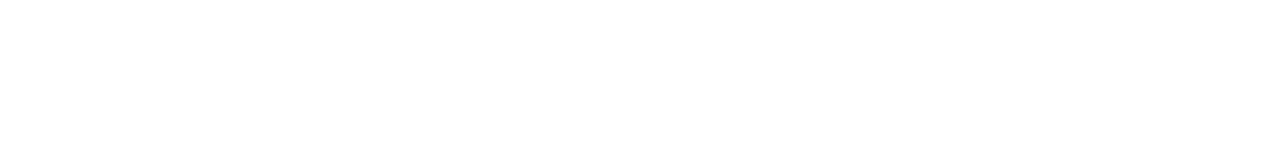
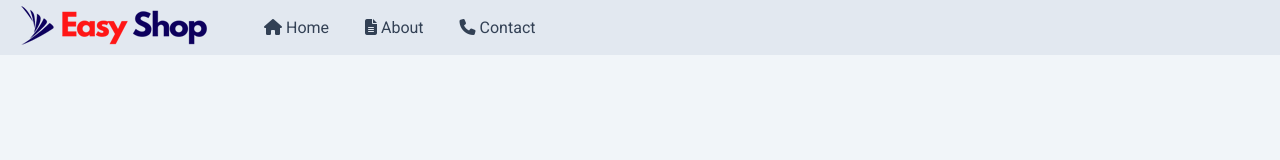
Before and after one commit to ahjam-taoufik/cv2-blog-tailwindcss, a website built with Parcel: page src/index.html in a window 1280 px wide. Built offline with nearby package versions, Linux system fonts and the light colour scheme; a web font is replaced by a local one.

Commit message:
add navBar and custom fontFamily

```diff
--- a/src/index.html
+++ b/src/index.html
@@ -12,7 +12,35 @@
       crossorigin="anonymous"
       referrerpolicy="no-referrer"
     />
+    <link rel="preconnect" href="https://fonts.googleapis.com" />
+    <link rel="preconnect" href="https://fonts.gstatic.com" crossorigin />
+    <link
+      href="https://fonts.googleapis.com/css2?family=Arima&family=Poppins:wght@400;700;900&family=Roboto:wght@400;700;900&display=swap"
+      rel="stylesheet"
+    />
     <title>Document</title>
   </head>
-  <body></body>
+  <body class="font-roboto">
+    <div class="bg-slate-100 h-screen">
+      <nav class="bg-slate-200 flex items-center">
+        <div class="ml-4">
+          <img src="../images/easyshop.png" alt="" />
+        </div>
+        <div class="ml-12 flex space-x-9">
+          <div class="text-slate-700 hover:text-blue-700 cursor-pointer">
+            <i class="fas fa-home"></i>
+            <span>Home</span>
+          </div>
+          <div class="text-slate-700 hover:text-blue-700 cursor-pointer">
+            <i class="fas fa-file-alt"></i>
+            <span>About</span>
+          </div>
+          <div class="text-slate-700 hover:text-blue-700 cursor-pointer">
+            <i class="fas fa-phone"></i>
+            <span>Contact</span>
+          </div>
+        </div>
+      </nav>
+    </div>
+  </body>
 </html>
--- a/tailwind.config.js
+++ b/tailwind.config.js
@@ -1,10 +1,13 @@
 /** @type {import('tailwindcss').Config} */
 module.exports = {
-  content: [
-    "./src/**/*.{html,js,ts,jsx,tsx}",
-  ],
+  content: ['./src/**/*.{html,js,ts,jsx,tsx}'],
   theme: {
-    extend: {},
+    extend: {
+      fontFamily: {
+        poppins: ['Poppins'],
+        roboto: ['Roboto'],
+      },
+    },
   },
   plugins: [],
-}
+};
```
Also changed, not shown: dist/easyshop.7ce8813d.png (added), dist/index.html, images/ariyan.jpg (added), images/easyshop.png (added), images/pic1.png (added), images/pic2.png (added), images/pic3.png (added), images/pic4.png (added), images/pic5.png (added), images/pic6.png (added), images/pic7.png (added), 2 other files.
